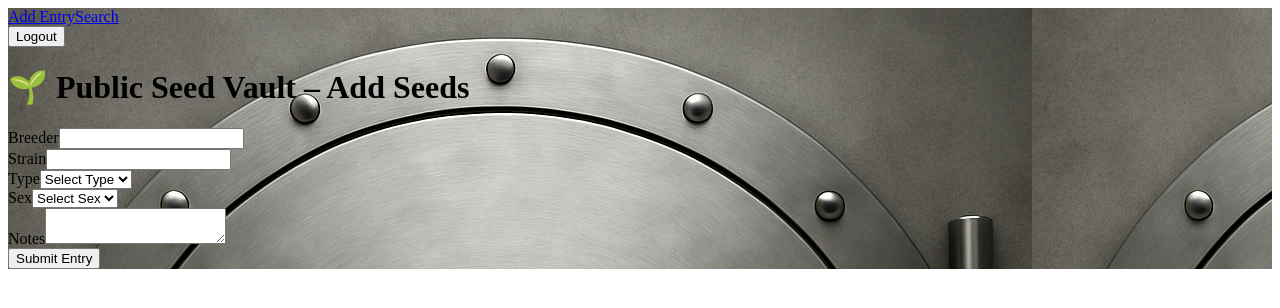
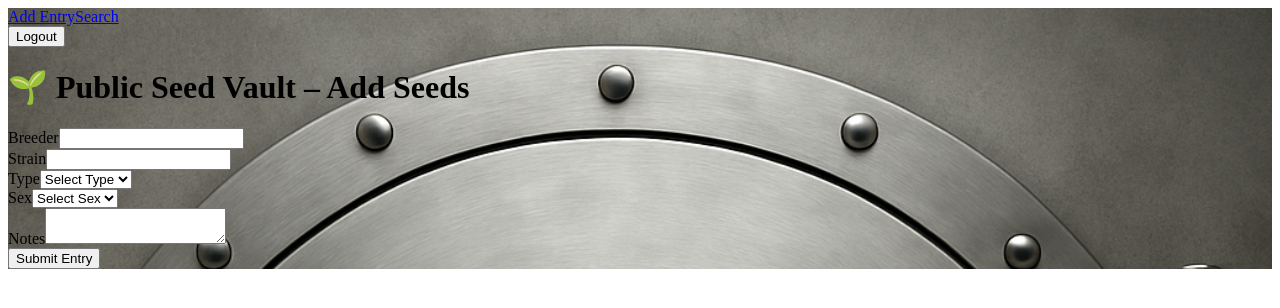
Before and after one commit to Chronic-W-F/Public-Seed-Vault-by-Chronic-Worm-Farmer, a Next.js app: page / in a window 1280 px wide. Shown: the top 308 px of the page. Built offline with nearby package versions, Linux system fonts and the light colour scheme; no server answers; sample sign-in values are in the browser's storage.

Commit message:
Update BackgroundLayout.js

```diff
--- a/components/BackgroundLayout.js
+++ b/components/BackgroundLayout.js
@@ -1,11 +1,16 @@
 export default function BackgroundLayout({ children }) {
   return (
     <div
-      className="min-h-screen bg-cover bg-center bg-no-repeat flex items-center justify-center"
-      style={{ backgroundImage: "url('/vault-bg.png')" }} // Change if you're using .png
+      className="min-h-screen w-full bg-cover bg-center bg-no-repeat"
+      style={{
+        backgroundImage: "url('/vault-bg.png')",
+        backgroundSize: 'cover',
+      }}
     >
-      <div className="min-h-screen w-full bg-white/80 backdrop-blur-sm">
-        {children}
+      <div className="min-h-screen flex items-center justify-center w-full bg-white/80 backdrop-blur-sm">
+        <div className="w-full max-w-4xl p-4">
+          {children}
+        </div>
       </div>
     </div>
   );
```
